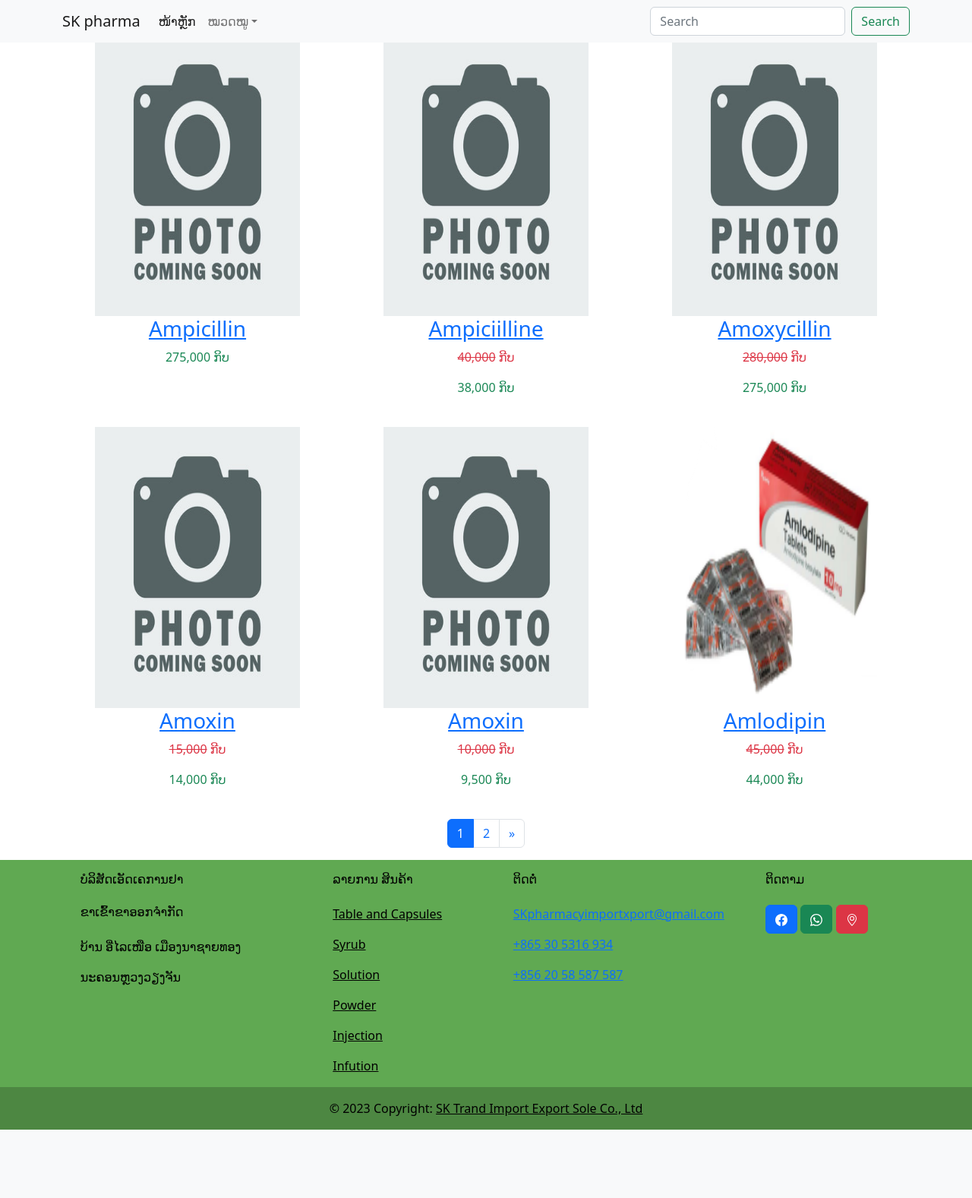
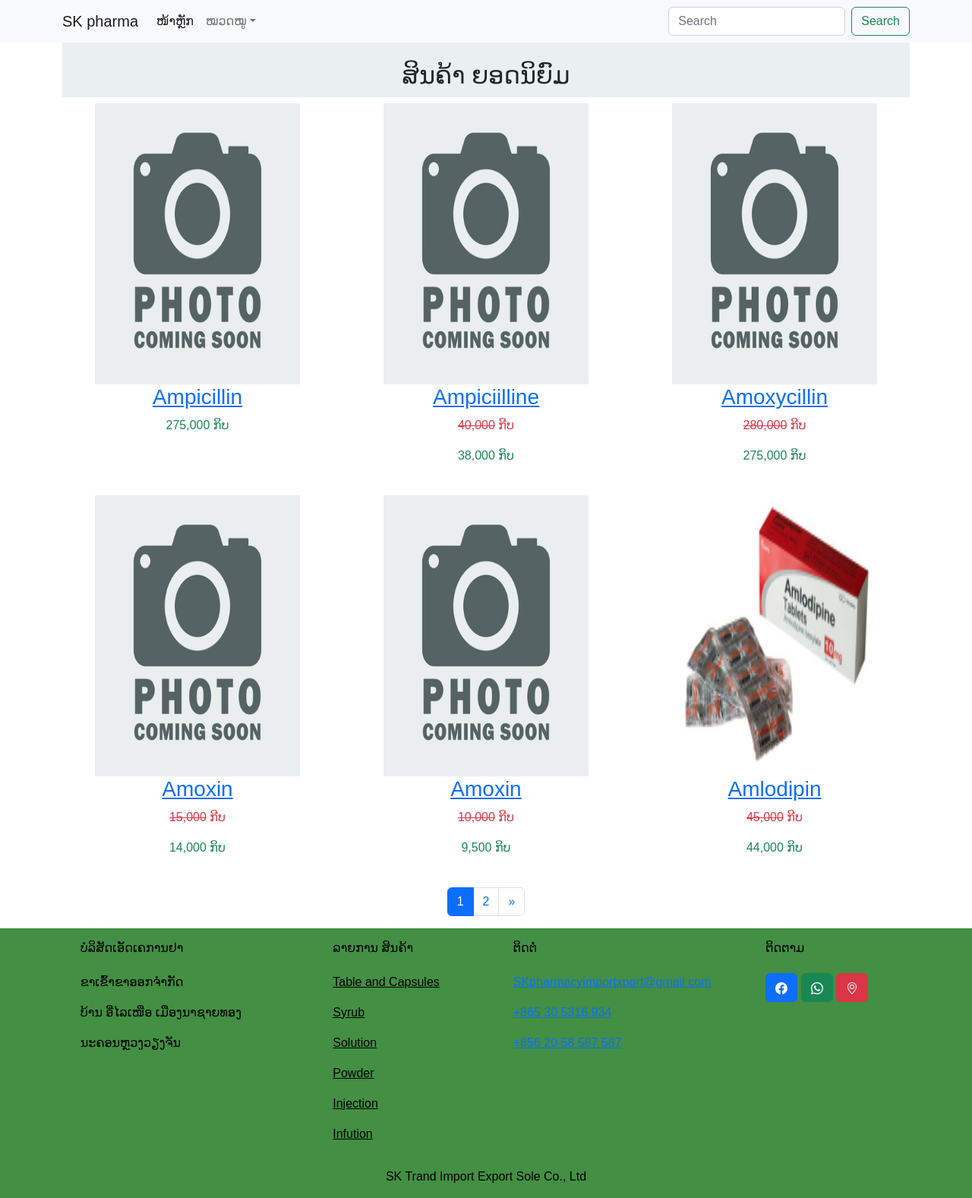
Before and after one commit to Kaolamphun/myweb, a Django app: page / in a window 1280 px wide. Shown: the whole page at 76% size. Before the commit the page ends 1487 px from the top, so only its background shows below. Run offline with Django 4.2, Linux system fonts and the light colour scheme; data comes from the database, SQL or seed files in the repository.

Commit message:
edit style

```diff
--- a/app_items/static/css/cumtom.css
+++ /dev/null
@@ -1,3 +0,0 @@
-
-
-/* footer */
--- /dev/null
+++ b/app_items/static/css/custom.css
@@ -0,0 +1,23 @@
+
+*{
+    margin: 0;
+    padding: 0;
+    box-sizing: border-box;
+    font-family: 'Noto Sans Lao Looped', sans-serif;
+}
+
+body {
+    height: 100vh;
+    background-color: #fff;
+
+}
+
+footer {
+    background-color: rgb(67, 143, 67);
+}
+
+.text-uppercase {
+    padding-top: 80px;
+    padding-bottom: 10PX;
+    background-color: rgba(225, 233, 235, 0.699);
+}
--- a/app_items/templates/components/site_footer.html
+++ b/app_items/templates/components/site_footer.html
@@ -51,7 +51,6 @@
 <!-- Footer -->
 <footer
   class="text-left text-lg-start text-black"
-  style="background-color: #158000ad"
 >
   <!-- Grid container -->
   <div class="container">
@@ -61,10 +60,8 @@
       <div class="row">
         <!-- Grid column -->
         <div class="col-md-3 col-lg-3 col-xl-3 mx-auto mt-3">
-          <h6 class="uppercase mb-4 font-weight-bold">ບໍລິສັດເອັດເຄການຢາ</h6>
-          <h6 class="text-uppercase mb-4 font-weight-bold">
-            ຂາເຂົ້າຂາອອກຈຳກັດ
-          </h6>
+          <h6 class="mb-4 font-weight-bold">ບໍລິສັດເອັດເຄການຢາ</h6>
+          <p>ຂາເຂົ້າຂາອອກຈຳກັດ</p>
           <p>ບ້ານ ອີ່ໄລເໜືອ ເມືອງນາຊາຍທອງ</p>
           <p>ນະຄອນຫຼວງວຽງຈັນ</p>
         </div>
@@ -74,7 +71,7 @@
 
         <!-- Grid column -->
         <div class="col-md-2 col-lg-2 col-xl-2 mx-auto mt-3">
-          <h6 class="text-uppercase mb-4 font-weight-bold">ລາຍການ ສິນຄ້າ</h6>
+          <h6 class="mb-4 font-weight-bold">ລາຍການ ສິນຄ້າ</h6>
           {% for category in categories%}
 
           <p>
@@ -91,7 +88,7 @@
 
         <!-- Grid column -->
         <div class="col-md-4 col-lg-3 col-xl-3 mx-auto mt-3">
-          <h6 class="text-uppercase mb-4 font-weight-bold">ຕິດຕໍ່</h6>
+          <h6 class="mb-4 font-weight-bold">ຕິດຕໍ່</h6>
 
           <p>
             <a href="mailto:SKpharmacyimportxport@gmail.com"
@@ -106,11 +103,13 @@
             <a href="tel:+856 20 58 587 587">+856 20 58 587 587</a>
           </p>
         </div>
+
+
         <!-- Grid column -->
 
         <!-- Grid column -->
         <div class="col-md-3 col-lg-2 col-xl-2 mx-auto mt-3">
-          <h6 class="text-uppercase mb-4 font-weight-bold">ຕິດຕາມ</h6>
+          <h6 class="mb-4 font-weight-bold">ຕິດຕາມ</h6>
 
           <!-- Facebook -->
 
@@ -210,7 +209,7 @@
   <!-- Grid container -->
 
   <!-- Copyright -->
-  <div class="text-center p-3" style="background-color: rgba(0, 0, 0, 0.2)">
+  <div class="text-center p-3"
     © 2023 Copyright:
     <a class="text-black">SK Trand Import Export Sole Co., Ltd</a>
   </div>
--- a/app_items/templates/components/site_stylesheet.html
+++ b/app_items/templates/components/site_stylesheet.html
@@ -2,9 +2,12 @@
 
 
 <link rel="stylesheet" href="{% static 'fonts/icomoon/style.css' %}">
-<link rel="stylesheet" href="{% static 'css/costom.css' %}">
+<link rel="stylesheet" href="{% static 'css/custom.css' %}">
 
 <link href="https://cdn.jsdelivr.net/npm/bootstrap@5.2.1/dist/css/bootstrap.min.css" rel="stylesheet"
 integrity="sha384-iYQeCzEYFbKjA/T2uDLTpkwGzCiq6soy8tYaI1GyVh/UjpbCx/TYkiZhlZB6+fzT" crossorigin="anonymous">
+<link rel="preconnect" href="https://fonts.googleapis.com">
+<link rel="preconnect" href="https://fonts.gstatic.com" crossorigin>
+<link href="https://fonts.googleapis.com/css2?family=Noto+Sans+Lao+Looped&display=swap" rel="stylesheet">
 <!-- <link rel="stylesheet" href="{% static 'css/bootstrap.min.css' %}"> -->
 <!-- <link rel="stylesheet" href="{% static 'css/style.css' %}"> -->
```
